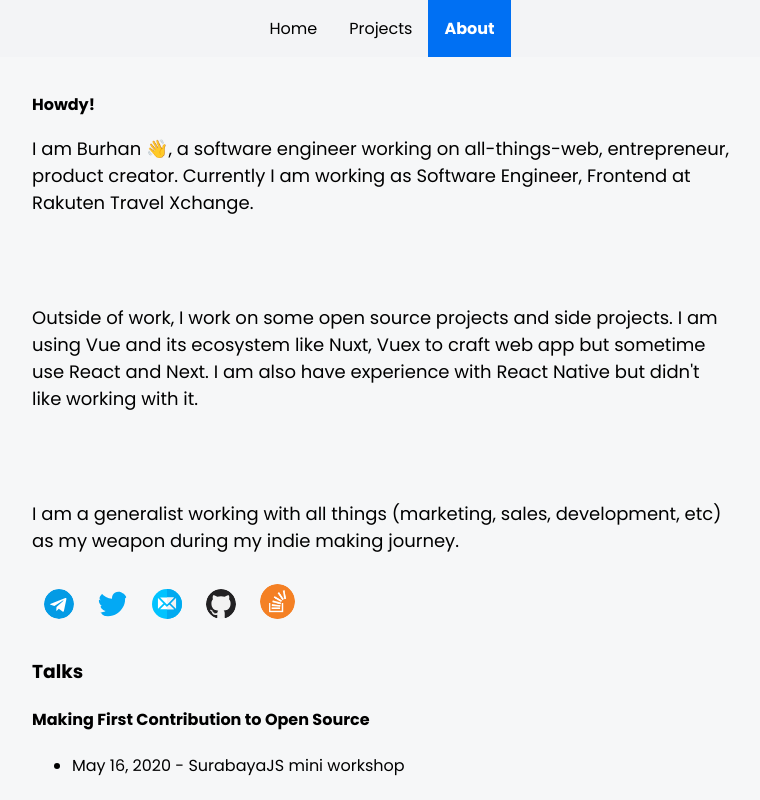
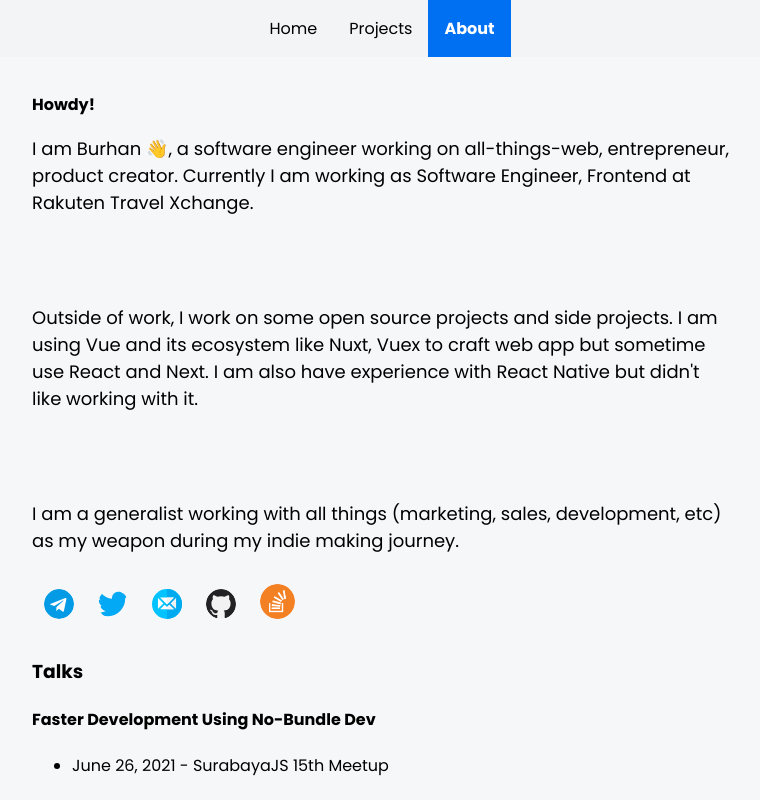
Before and after one commit to burhanahmeed/kusiaga.com, a Next.js app: page /about in a window 1280 px wide. Shown: the top 800 px of the page, without its empty margins (258-1018 px from the left). Built offline with nearby package versions, Linux system fonts and the light colour scheme.

Commit message:
Update about.mdx

```diff
--- a/components/about.mdx
+++ b/components/about.mdx
@@ -21,6 +21,8 @@
 <Contact />
 
 ### Talks
+#### [__Faster Development Using No-Bundle Dev__](https://speakerdeck.com/burhanahmeed/faster-development-with-no-bundle-dev-tools)
+- June 26, 2021 - SurabayaJS 15th Meetup
 #### [__Making First Contribution to Open Source__](https://speakerdeck.com/burhanahmeed/berkontribusi-ke-open-source)
 - May 16, 2020 - SurabayaJS mini workshop
 #### [__Javascript and SEO, So?__](https://speakerdeck.com/burhanahmeed/javascript-and-seo-so)
```
